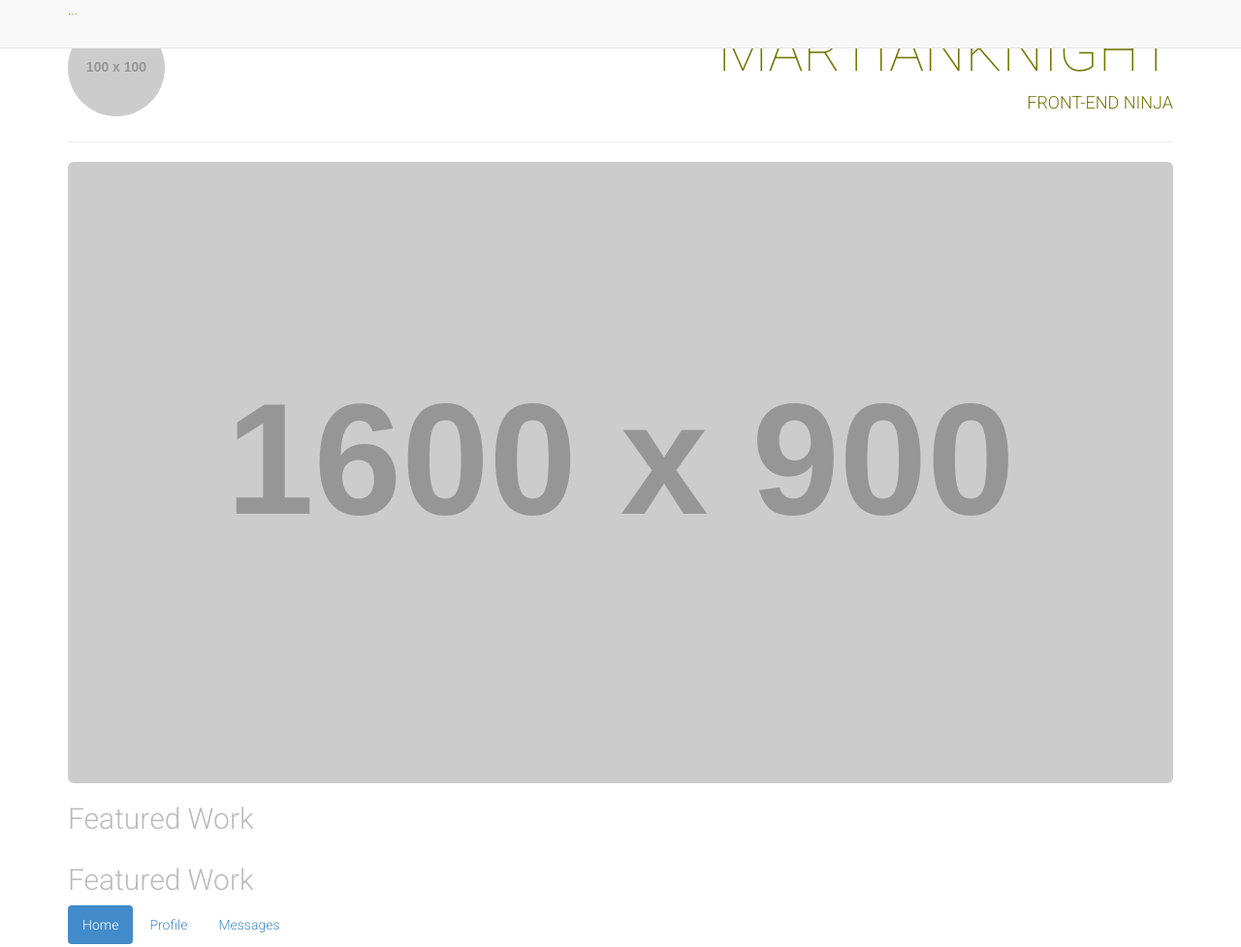
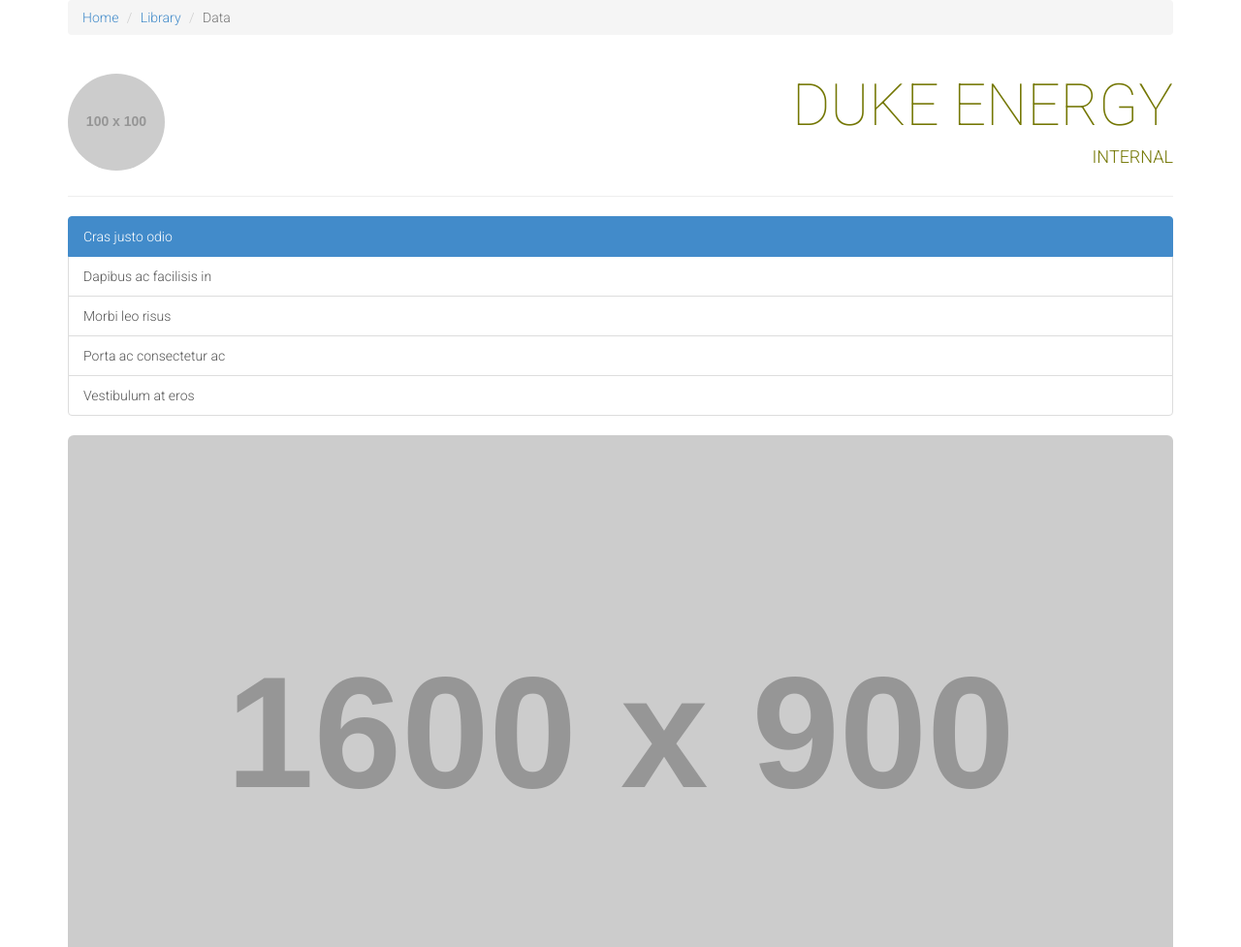
Before and after one commit to MartianKnight/de_mobilewebsite, a plain HTML site: page index.html in a window 1280 px wide. Shown: the top 977 px of the page at 97% size. Drawn offline with nearby package versions, Linux system fonts and the light colour scheme; placeholder pictures from the web are drawn by us.

Commit message:
framework setup

```diff
--- a/index.html
+++ b/index.html
@@ -4,7 +4,7 @@
     <meta charset="utf-8">
     <meta http-equiv="X-UA-Compatible" content="IE=edge">
     <meta name="viewport" content="width=device-width, initial-scale=1">
-    <title>Lesson 3!</title>
+    <title>Duke Energy</title>
     <link href='http://fonts.googleapis.com/css?family=Roboto:300,100' rel='stylesheet' type='text/css'>
     <link rel="stylesheet" href="css/bootstrap.css">
     <link rel="stylesheet" href="css/style.css">
@@ -12,19 +12,20 @@
     <script src="js/bootstrap.js"></script>
   </head>
   <body>
-    <nav class="navbar navbar-default navbar-fixed-top" role="navigation">
-      <div class="container">
-        ...
-      </div>
-    </nav>
     <div class="container">
+      <ol class="breadcrumb">
+        <li><a href="#">Home</a></li>
+        <li><a href="#">Library</a></li>
+        <li class="active">Data</li>
+      </ol>
+
       <div class="row">
         <div class="col-md-6">
           <img class="title-logo img-circle" src="http://placehold.it/100x100" alt="Logo" />
         </div>
         <div class="col-md-6 text-right text-uppercase">
-          <h1 class="title-super text-thin">MartianKnight</h1>
-          <h4>FRONT-END NINJA</h4>
+          <h1 class="title-super text-thin">Duke Energy</h1>
+          <h4>Internal</h4>
         </div>
       </div>
       <div class="row">
@@ -32,19 +33,29 @@
           <hr>
         </div>
       </div>
+
+      <div class="row">
+        <div class="col-md-12">
+          <div class="list-group">
+            <a href="#" class="list-group-item active">
+              Cras justo odio
+            </a>
+            <a href="#" class="list-group-item">Dapibus ac facilisis in</a>
+            <a href="#" class="list-group-item">Morbi leo risus</a>
+            <a href="#" class="list-group-item">Porta ac consectetur ac</a>
+            <a href="#" class="list-group-item">Vestibulum at eros</a>
+          </div>
+        </div>
+      </div>
+
       <div class="row">
         <div class="col-md-12">
           <img class="img-responsive img-rounded" src="http://placehold.it/1600x900" alt="The world" />
         </div>
       </div>
+
       <div class="row">
         <div class="col-md-12">
-          <h2 class="text-muted">Featured Work</h2>
-        </div>
-      </div>
-      <div class="row">
-        <div class="col-md-12">
-          <h2 class="text-muted">Featured Work</h2>
           <ul class="nav nav-pills">
             <li class="active"><a href="#">Home</a></li>
             <li><a href="#">Profile</a></li>
```
